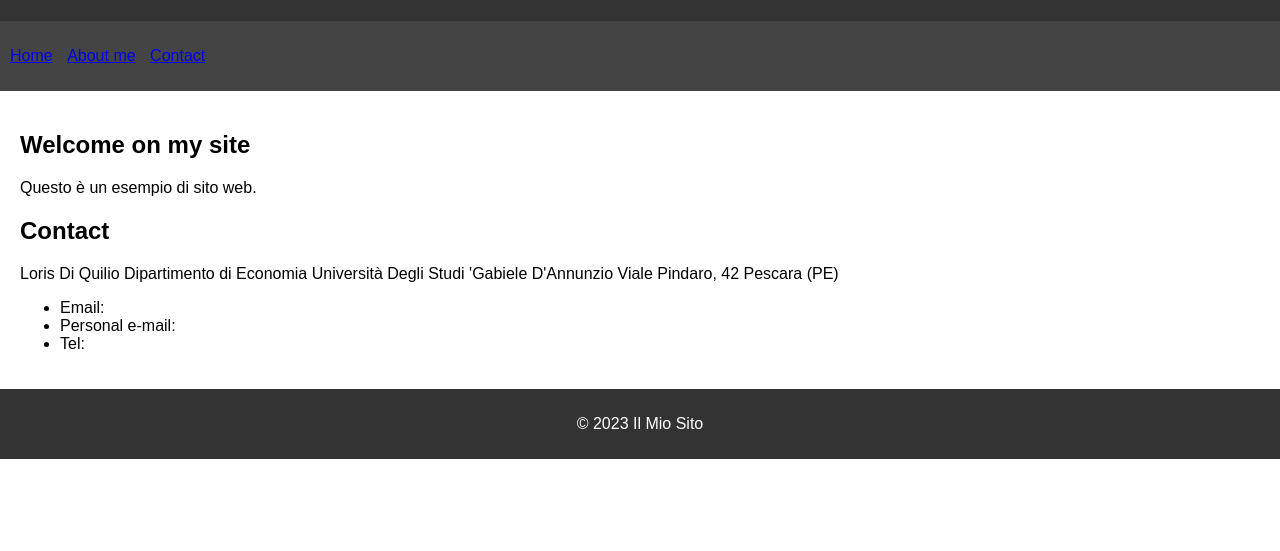
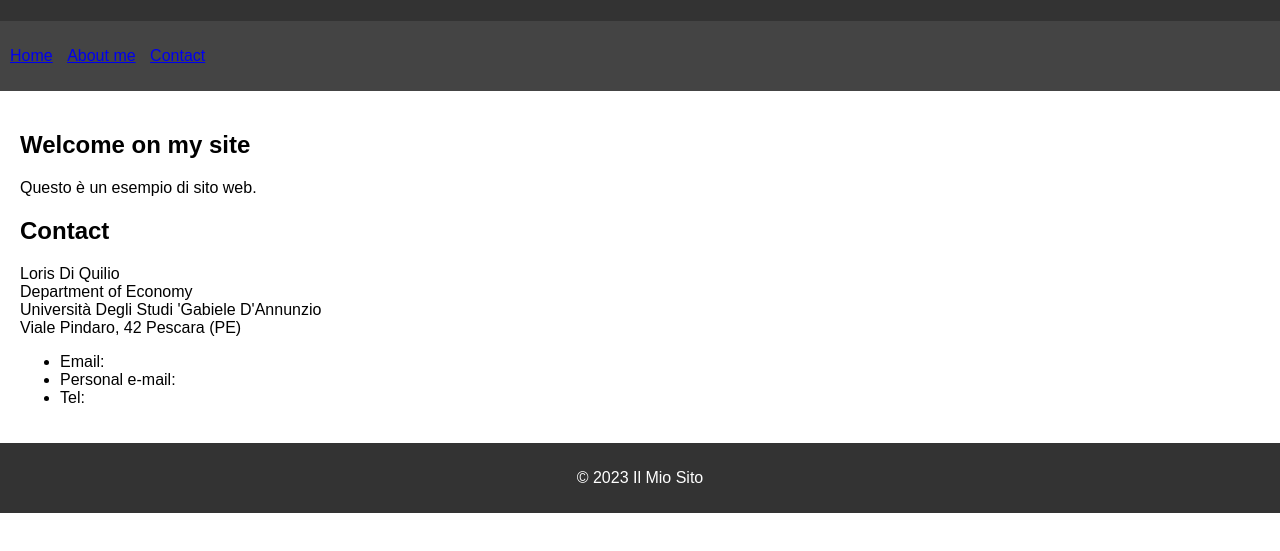
Before and after one commit to lorisdiquilio/lorisdiquilio.github.io, a plain HTML site: page index.html in a window 1280 px wide. Shown: the part 99-650 px from the top of the page. Drawn offline with Linux system fonts and the light colour scheme.

```diff
--- a/index.html
+++ b/index.html
@@ -24,10 +24,10 @@
         </section>
         <section id="Contact">
             <h2> Contact </h2>
-            <p>Loris Di Quilio
-                Dipartimento di Economia
-                Università Degli Studi 'Gabiele D'Annunzio
-                Viale Pindaro, 42 Pescara (PE)
+            <p>Loris Di Quilio <br>
+                Department of Economy <br>
+                Università Degli Studi 'Gabiele D'Annunzio <br>
+                Viale Pindaro, 42 Pescara (PE) <br>
             </p>
                 <ul>
                     <li>Email: <a href="loris.diquilio@studenti.unich.it"></a></li>
```
